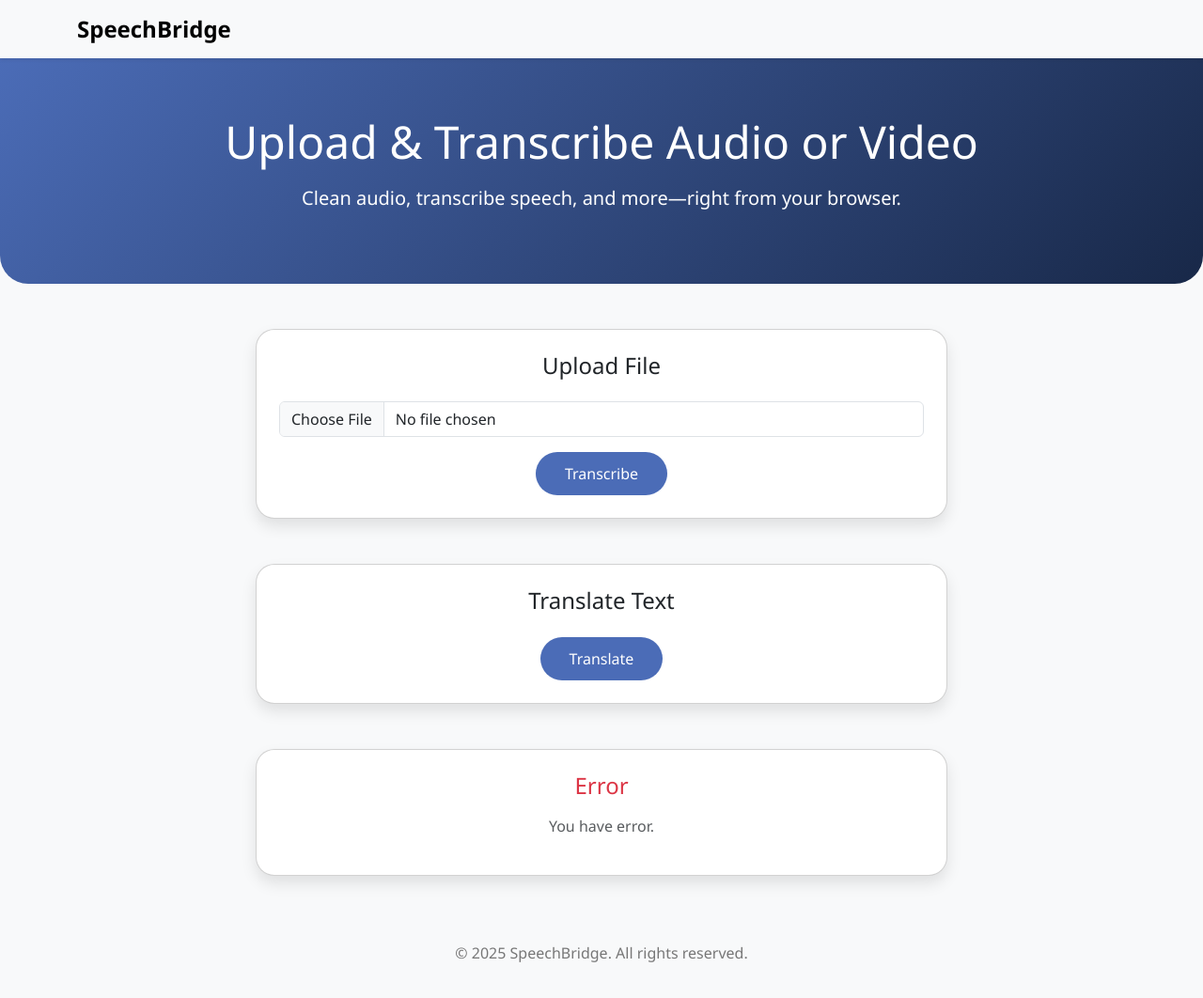
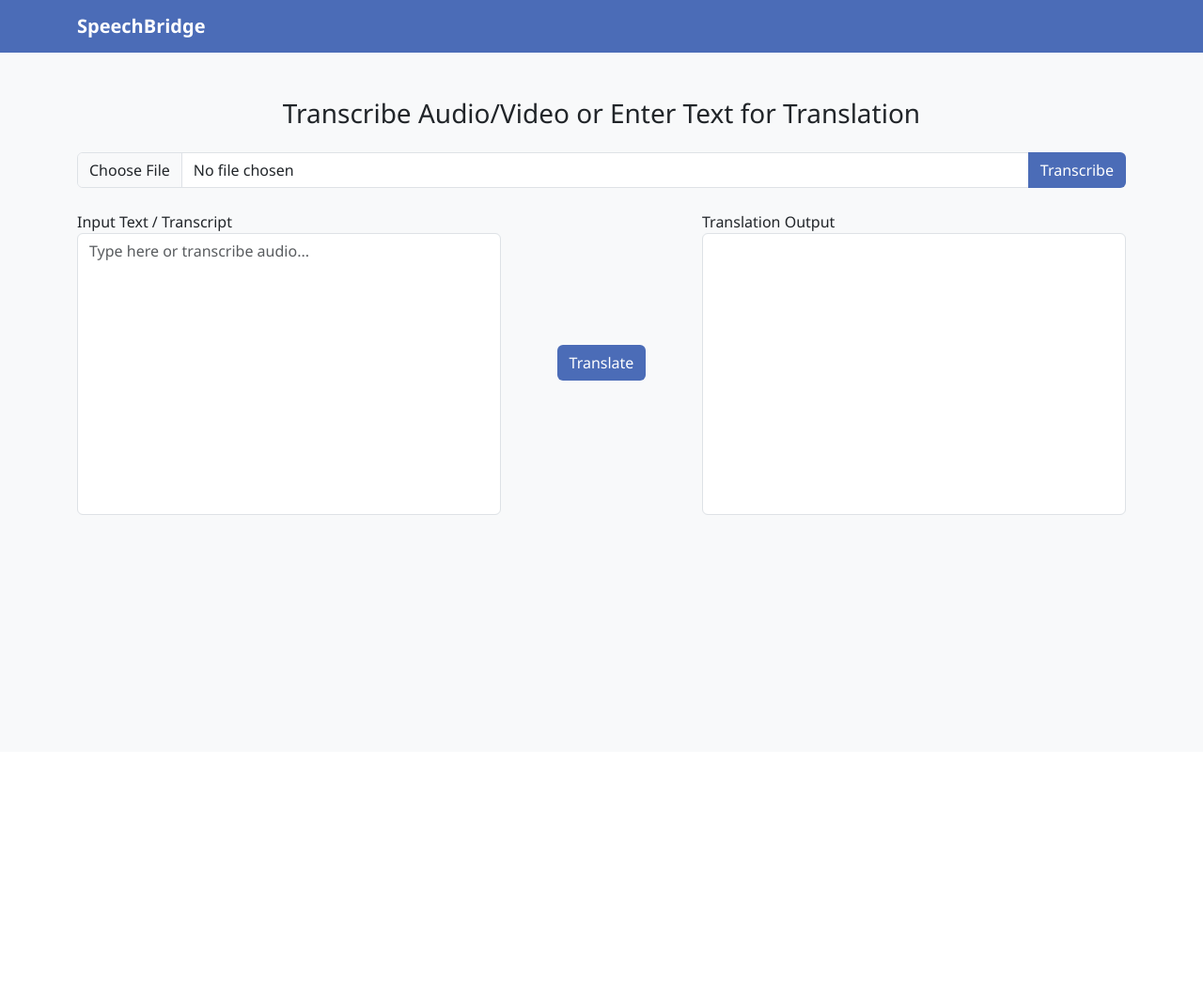
Before and after one commit to VictorAbhi/speechbridge, a Flask app: page / in a window 1280 px wide. Shown: the whole page at 94% size. After the commit the page ends 548 px from the top, so only its background shows below. Run offline with Flask 3, Linux system fonts and the light colour scheme.

Commit message:
modifying frontend

```diff
--- a/webapp/app.py
+++ b/webapp/app.py
@@ -63,7 +63,9 @@
         os.remove(temp_input.name)
         os.remove(audio_path)
 
-    return render_template("index.html", transcript=transcript)
+        return transcript
+
+    return render_template("index.html")
 
 
 @app.route('/translate', methods=['POST'])
@@ -72,7 +74,8 @@
         return "first transcribe audio or video file", 400
 
     translation = translate_text_nllb(transcript)
-    return render_template('index.html', translation=translation)
+    return translation
+    return render_template('index.html')
 
 
 if __name__ == "__main__":
--- a/webapp/templates/index.html
+++ b/webapp/templates/index.html
@@ -3,117 +3,132 @@
 <head>
     <meta charset="UTF-8">
     <meta name="viewport" content="width=device-width, initial-scale=1.0">
-    <title>SpeechBridge - Transcribe Audio & Video</title>
+    <title>SpeechBridge - Transcription & Translation</title>
     <link href="https://cdn.jsdelivr.net/npm/bootstrap@5.3.0/dist/css/bootstrap.min.css" rel="stylesheet">
+
     <style>
         body {
             background-color: #f8f9fa;
-            font-family: 'Segoe UI', Tahoma, Geneva, Verdana, sans-serif;
+            font-family: 'Segoe UI', sans-serif;
+        }
+        .navbar {
+            background-color: #4b6cb7;
         }
         .navbar-brand {
+            color: #fff;
             font-weight: bold;
-            font-size: 1.5rem;
         }
-        .hero-section {
-            padding: 60px 20px;
-            text-align: center;
-            background: linear-gradient(135deg, #4b6cb7, #182848);
-            color: white;
-            border-radius: 0 0 30px 30px;
-        }
-        .card {
-            border-radius: 20px;
-            box-shadow: 0 8px 16px rgba(0,0,0,0.1);
+        .panel {
+            height: 300px;
+            resize: none;
         }
         .btn-custom {
             background-color: #4b6cb7;
             color: white;
-            border-radius: 30px;
-            padding: 10px 30px;
         }
-        footer {
-            margin-top: 50px;
-            padding: 20px 0;
-            text-align: center;
-            color: #777;
+        .loader {
+            display: none;
+            border: 4px solid #f3f3f3;
+            border-top: 4px solid #4b6cb7;
+            border-radius: 50%;
+            width: 30px;
+            height: 30px;
+            animation: spin 1s linear infinite;
+            margin: auto;
+        }
+        @keyframes spin {
+            0% { transform: rotate(0deg); }
+            100% { transform: rotate(360deg); }
         }
     </style>
 </head>
 <body>
 
-    <nav class="navbar navbar-expand-lg navbar-light bg-light shadow-sm">
+<nav class="navbar">
     <div class="container">
         <a class="navbar-brand" href="#">SpeechBridge</a>
     </div>
 </nav>
 
-    <section class="hero-section">
-        <div class="container">
-            <h1 class="display-5">Upload & Transcribe Audio or Video</h1>
-            <p class="lead mt-3">Clean audio, transcribe speech, and more—right from your browser.</p>
-        </div>
-    </section>
+<div class="container my-5">
 
-    <div class="container my-5">
-        <div class="row justify-content-center">
-            <div class="col-md-8">
+    <h3 class="text-center mb-4">Transcribe Audio/Video or Enter Text for Translation</h3>
 
-                <!-- Upload File Card -->
-                <div class="card p-4">
-                    <h4 class="mb-4 text-center">Upload File</h4>
-                    <form action="/" method="post" enctype="multipart/form-data">
-                        <div class="mb-3">
-                            <input class="form-control" type="file" name="file" accept="audio/*,video/*" required>
-                        </div>
-                        <div class="text-center">
-                            <button type="submit" class="btn btn-custom">Transcribe</button>
+    <form id="transcription-form" enctype="multipart/form-data" class="mb-4">
+        <div class="input-group">
+            <input type="file" class="form-control" id="audioFile" name="file" accept="audio/*,video/*" required>
+            <button class="btn btn-custom" type="submit">Transcribe</button>
         </div>
     </form>
+
+    <div class="row">
+        <div class="col-md-5">
+            <label>Input Text / Transcript</label>
+            <textarea id="inputText" class="form-control panel" placeholder="Type here or transcribe audio..."></textarea>
         </div>
 
-                <!-- Transcription Result -->
-                {% if transcript %}
-                <div class="card p-4 mt-5">
-                    <h4 class="mb-3 text-center">Transcription Result</h4>
-                    <div id="transcription-result">
-                        <p class="text-muted text-center">{{ transcript }}</p>
-                    </div>
-                </div>
-                {% endif %}
-
-                <!-- Translation Section -->
-                <div class="card p-4 mt-5">
-                    <h4 class="mb-4 text-center">Translate Text</h4>
-                    <form action="/translate" method="post">
-                        <div class="text-center">
-                            <button type="submit" class="btn btn-custom">Translate</button>
-                        </div>
-                    </form>
+        <div class="col-md-2 d-flex align-items-center justify-content-center">
+            <button id="translateBtn" class="btn btn-custom">Translate</button>
         </div>
 
-                <!-- Translation Result -->
-                {% if translation %}
-                <div class="card p-4 mt-5">
-                    <h4 class="mb-3 text-center">Translation Result</h4>
-                    <p class="text-muted text-center">{{ translation }}</p>
-                </div>
-                {% endif %}
-
-                <!-- Error Message -->
-                <div class="card p-4 mt-5">
-                    <h4 class="mb-3 text-center text-danger">Error</h4>
-                    <div id="error-message">
-                        <p class="text-muted text-center">You have error.</p>
+        <div class="col-md-5">
+            <label>Translation Output</label>
+            <textarea id="translatedText" class="form-control panel" readonly></textarea>
         </div>
     </div>
 
-            </div>
-        </div>
+    <div class="text-center my-3">
+        <div id="loader" class="loader"></div>
     </div>
 
-    <footer>
-        <p>&copy; 2025 SpeechBridge. All rights reserved.</p>
-    </footer>
+</div>
+
+<script>
+document.getElementById('transcription-form').addEventListener('submit', function(e) {
+    e.preventDefault();
+    const fileInput = document.getElementById('audioFile');
+    const file = fileInput.files[0];
+    if (!file) return alert("Please select a file!");
+
+    const formData = new FormData();
+    formData.append('file', file);
+
+    document.getElementById('loader').style.display = 'block';
+
+    fetch('/', { method: 'POST', body: formData })
+    .then(response => response.text())
+    .then(text => {
+        document.getElementById('inputText').value = text;
+        document.getElementById('loader').style.display = 'none';
+    })
+    .catch(() => {
+        alert("Failed to transcribe audio.");
+        document.getElementById('loader').style.display = 'none';
+    });
+});
+
+document.getElementById('translateBtn').addEventListener('click', function() {
+    const inputText = document.getElementById('inputText').value.trim();
+    if (!inputText) return alert("Please provide text to translate!");
+
+    document.getElementById('loader').style.display = 'block';
+
+    fetch('/translate', {
+        method: 'POST',
+        headers: { 'Content-Type': 'application/x-www-form-urlencoded' },
+        body: 'input_text=' + encodeURIComponent(inputText)
+    })
+    .then(response => response.text())
+    .then(translated => {
+        document.getElementById('translatedText').value = translated;
+        document.getElementById('loader').style.display = 'none';
+    })
+    .catch(() => {
+        alert("Failed to translate text.");
+        document.getElementById('loader').style.display = 'none';
+    });
+});
+</script>
 
 </body>
 </html>
```
Lines whose indentation alone changed are shown as unchanged.
